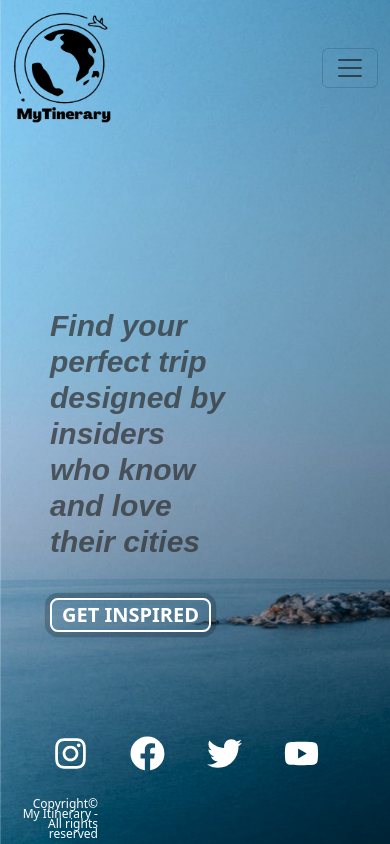
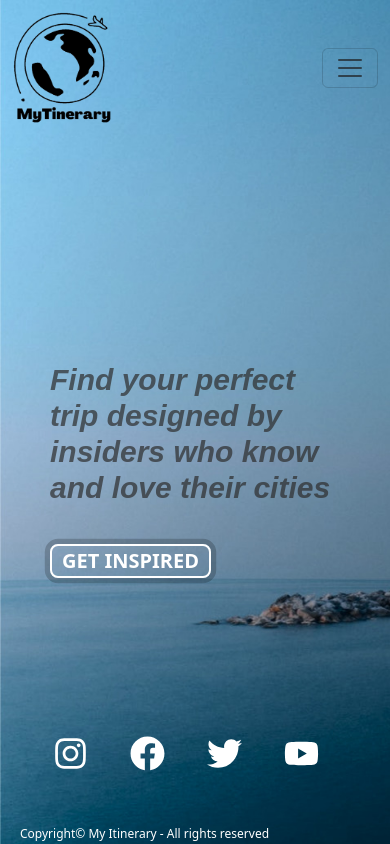
Before and after one commit to JohanaMM/MyItinerary, a React (Create React App) app: page / in a window 390 px wide. Built offline with nearby package versions, Linux system fonts and the light colour scheme.

Commit message:
responsive

```diff
--- a/src/styles/Hero.css
+++ b/src/styles/Hero.css
@@ -140,7 +140,7 @@ p{
     display: flex;
     flex-direction: column;
     justify-content: flex-end;
-    text-align: right;
+    text-align: left;
 }
 
 .copyR-Hero {
@@ -154,6 +154,9 @@ p{
 }
 
 @media screen and (max-width: 689px) {
+    .C-Text{
+        width: 80%;
+    }
     .textC{
         width: 90%;
         font-size: 30px;
@@ -163,6 +166,10 @@ p{
     .button{
         font-size: 20px;
         margin-top: 30px;
+    }
+
+    .copyR-Hero {
+        width: 80%;
     }
 
 }
@@ -179,4 +186,8 @@ p{
         margin-top: 30px;
         padding: 5px;
     }
+
+    .copyR-Hero {
+        width: 35%;
+    }
 }
--- a/src/styles/Home.css
+++ b/src/styles/Home.css
@@ -174,6 +174,11 @@ h2 {
         margin-top: 180px;
     }
 
+    .buttonI{
+        width: 100px;
+        font-size: 16px;
+    }
+
     .eslogan {
         width: 100%;
         font-size: 11px;
--- a/src/styles/Navbar.css
+++ b/src/styles/Navbar.css
@@ -85,11 +85,13 @@ a{
         border-radius: 10px;
         color: white;
         position: relative;
-        left: -8%;
     }
 
     .navbar-collapse{
+        width: 100%;
         position: relative;
+        display: flex;
+        justify-content: center;
     }
 
     .nav-link:hover{
```
